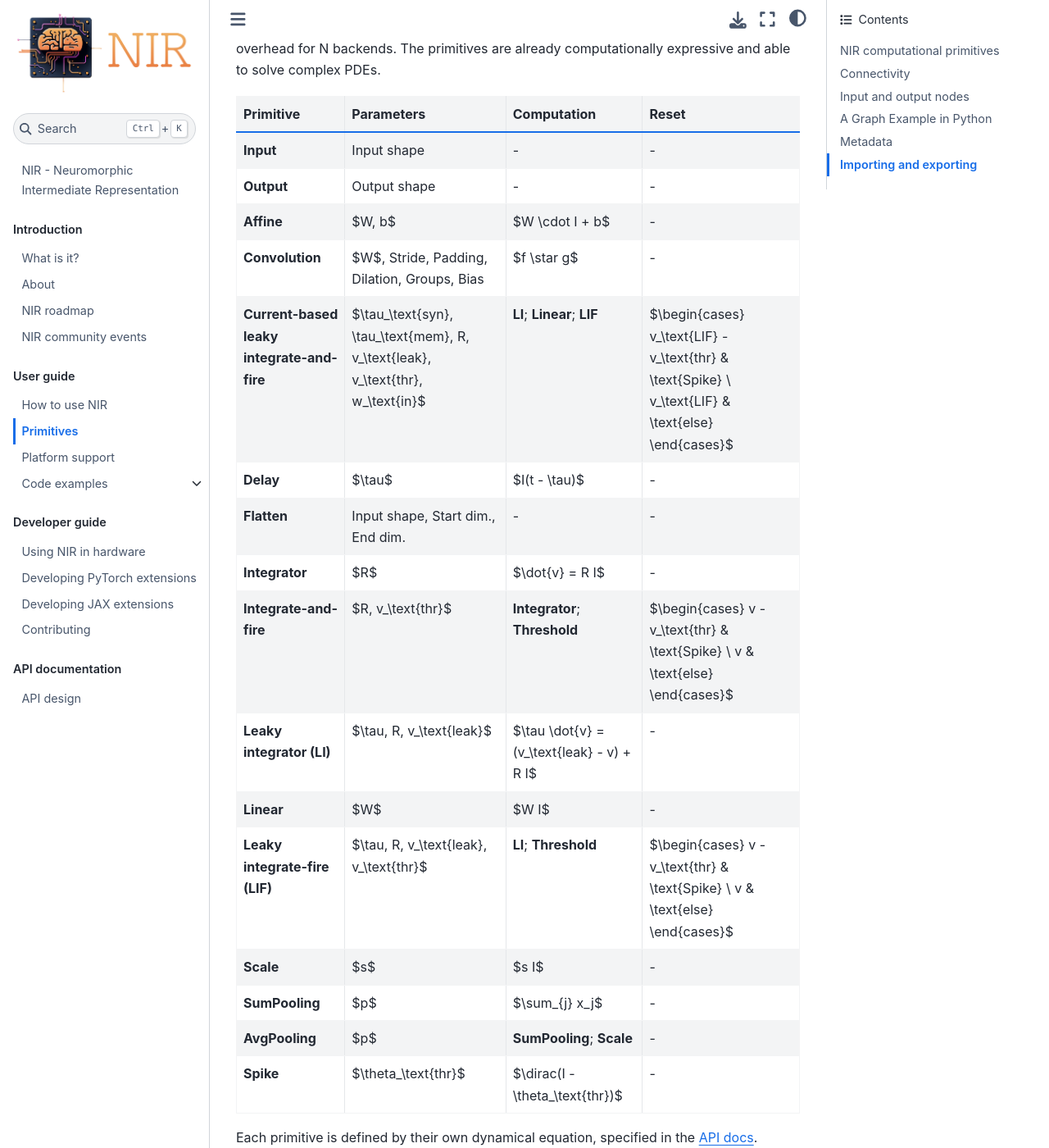
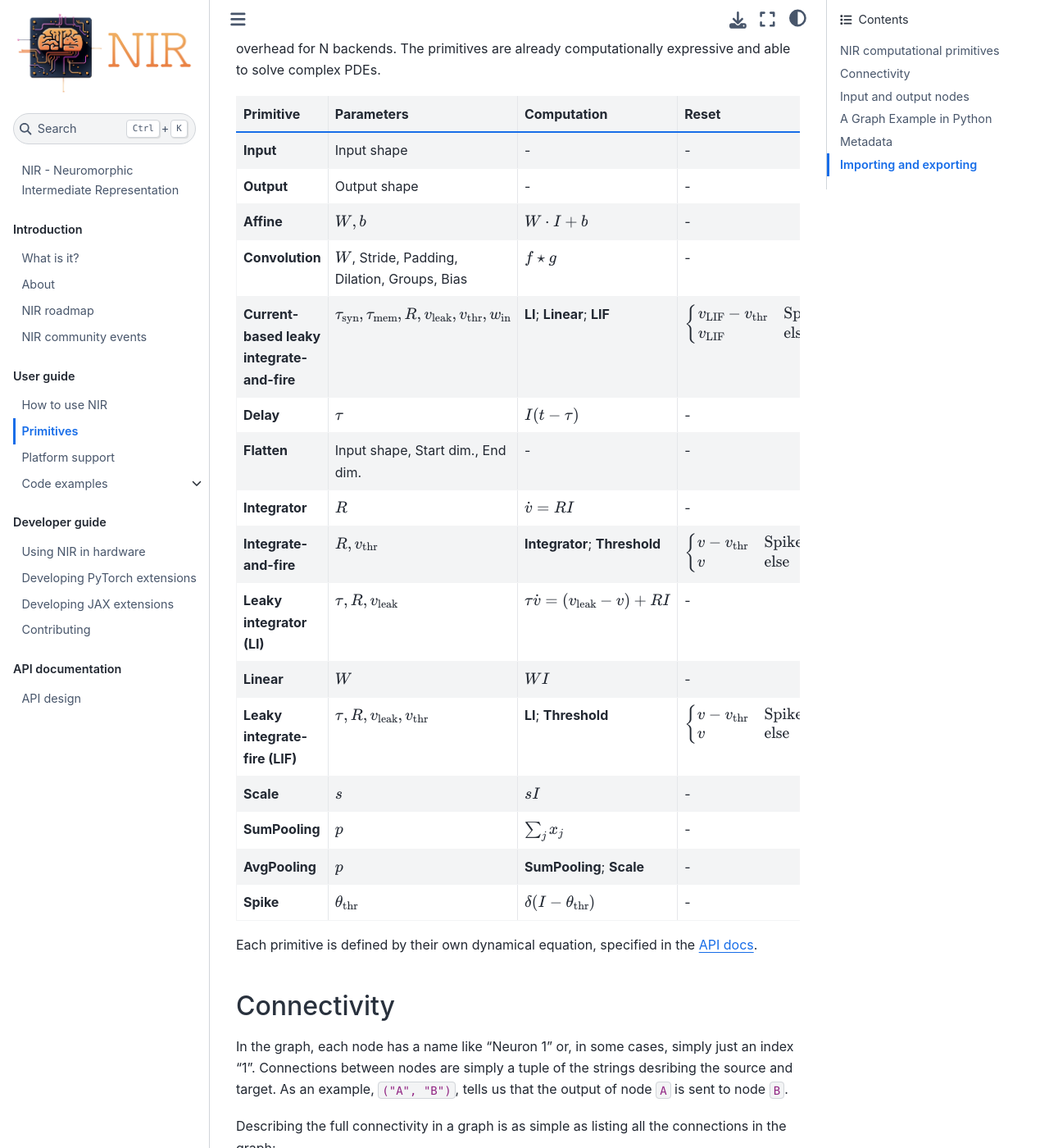
Before and after one commit to neuromorphs/NIR, a Jupyter Book: the page built from docs/source/primitives.md, in a window 1280 px wide and 1400 px high, scrolled down 548 px. Shown: the whole window at 82% size. Built offline with Jupyter Book 1.0.4 settings and Sphinx 7.4.7 and the Sphinx Book theme 1.1.4, drawn with Linux system fonts in a browser that asks for light colours; pages that are not in the unit, such as notebooks, are missing from menus.

```diff
--- a/docs/source/_config.yml
+++ b/docs/source/_config.yml
@@ -12,7 +12,8 @@ execute:
 
 parse:
   myst_enable_extensions:
-      - amsmath
+    - amsmath
+    - dollarmath
 
 launch_buttons:
   notebook_interface: "jupyterlab"
--- a/docs/source/primitives.md
+++ b/docs/source/primitives.md
@@ -27,7 +27,7 @@ NIR defines 16 fundamental primitives listed in the table below, which backends
 | **Scale**                          | $s$                                                                       | $s I$                                                    | -                                                                                      |
 | **SumPooling**                     | $p$                                                                       | $\sum_{j} x_j$                                           | -                                                                                      |
 | **AvgPooling**                     | $p$                                                                       | **SumPooling**; **Scale**                                | -                                                                                      |
-| **Spike**                          | $\theta_\text{thr}$                                                       | $\dirac(I - \theta_\text{thr})$                               | -                                                                                      |
+| **Spike**                          | $\theta_\text{thr}$                                                       | $\delta(I - \theta_\text{thr})$                               | -                                                                                      |
 
 
 Each primitive is defined by their own dynamical equation, specified in the [API docs](https://nnir.readthedocs.io/en/latest/).
```
